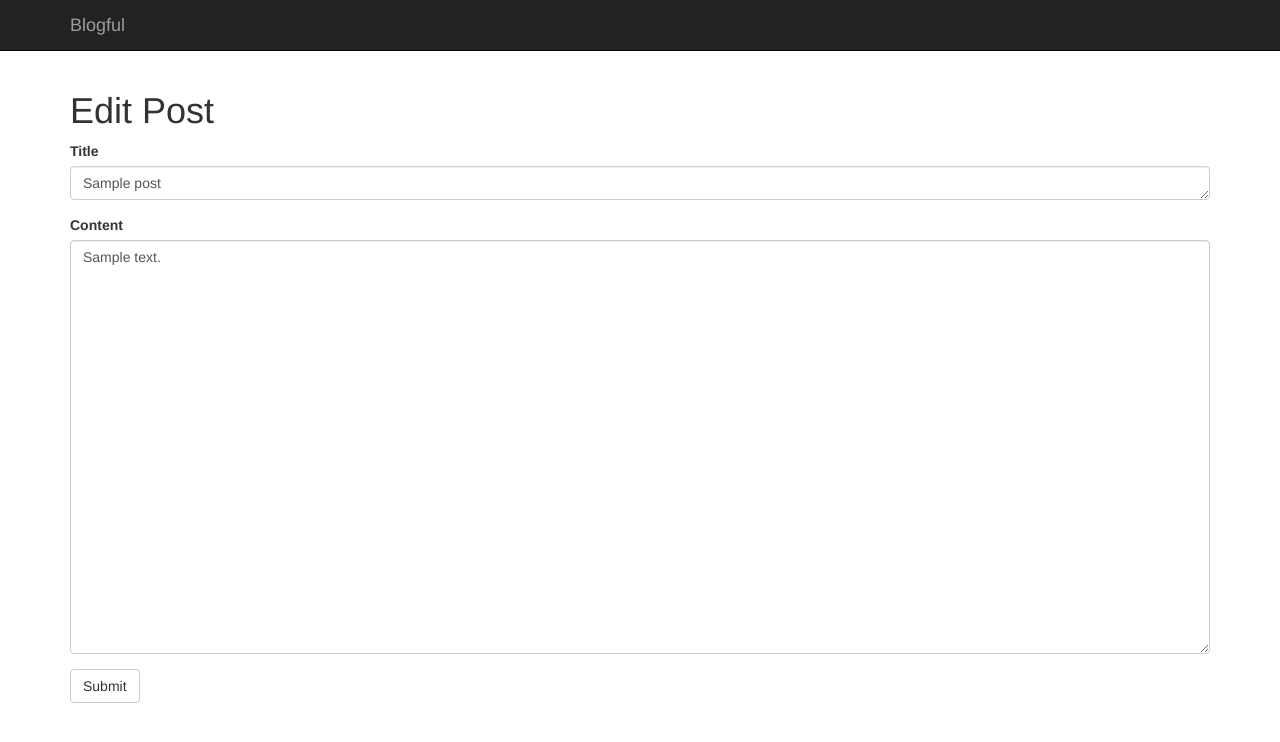
After one commit to s-ben/blogful, a Flask app: page /post/1/edit in a window 1280 px wide. The commit adds this page. Shown: the top 742 px of the page. Run offline with Flask 2, Linux system fonts and the light colour scheme; tables that the repository leaves empty hold one stand-in row (values such as "Sample post"); some libraries are stand-ins or nearby versions.

Commit message:
working up until add buttons for deleting

```diff
--- /dev/null
+++ b/blog/templates/edit_post.html
@@ -0,0 +1,21 @@
+{% extends "base.html" %}
+
+{% block content %}
+<h1>
+    Edit Post
+</h1>
+
+<form role="form" method="POST">
+    <div class="form-group">
+        <label for="title">Title</label>
+        <!--<input type="text" class="form-control" id="title" name="title" placeholder="Post title" required>-->
+        <textarea class="form-control" id="title" name="title" placeholder="Post content" rows="1" required>{{ posts.title }}</textarea>
+    </div>
+    <div class="form-group">
+        <label for="content">Content</label>
+        <textarea class="form-control" id="content" name="content" placeholder="Post content" rows="20" required>{{ posts.content | safe }}</textarea>
+
+    </div>
+    <button type="submit" class="btn btn-default">Submit</button>
+</form>
+{% endblock %}
--- a/blog/views.py
+++ b/blog/views.py
@@ -43,11 +43,44 @@ def posts(page=1, paginate_by=10):
         total_pages=total_pages
     )
 
-# @app.route("/post/<int:id>")
-# def post():
+@app.route("/post/<int:post_id>")
+def post(post_id=1):
 
-#     posts = session.query(Post.id)
-#     return render_template("posts.html")
+    posts = session.query(Post).get(post_id)
+    return render_template("post.html", posts=posts)
+
+
+@app.route("/post/<int:post_id>/delete")
+def delete_post(post_id=1):
+
+    post = session.query(Post).get(post_id)
+    session.delete(post)
+    session.commit()
+    # request.form["title"] = posts.title
+    # request.form["content"] = posts.content
+    # return render_template("edit_post.html", posts=posts)
+    return redirect(url_for("posts"))
+
+@app.route("/post/<int:post_id>/edit", methods=["GET"])
+def edit_post_get(post_id=1):
+
+    posts = session.query(Post).get(post_id)
+
+    # request.form["title"] = posts.title
+    # request.form["content"] = posts.content
+    return render_template("edit_post.html", posts=posts)
+
+@app.route("/post/<int:post_id>/edit", methods=["POST"])
+def edit_post_post(post_id=1):
+
+    post = session.query(Post).get(post_id)
+    post.title = request.form["title"]
+    post.content = content=mistune.markdown(request.form["content"])
+
+
+    session.commit()
+    return redirect(url_for('post', post_id=post.id))
+
 
 @app.route("/post/add", methods=["GET"])
 def add_post_get():
```
Also changed, not shown: blog/templates/macros.html (+7 -2 lines), blog/templates/post.html (added, +11 -0 lines), 1 other file.
